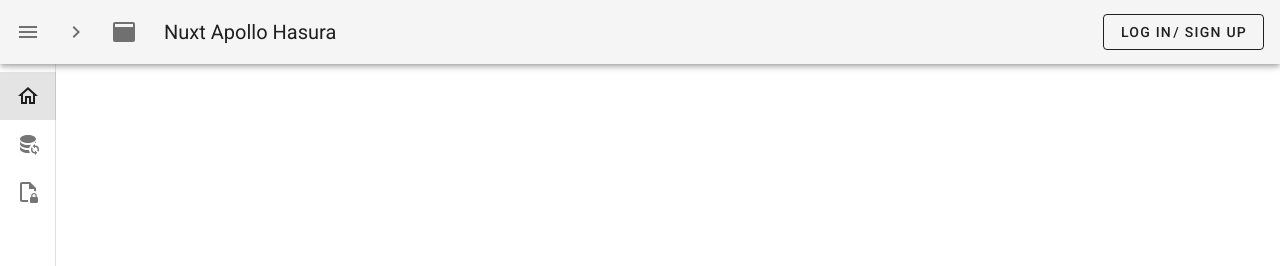
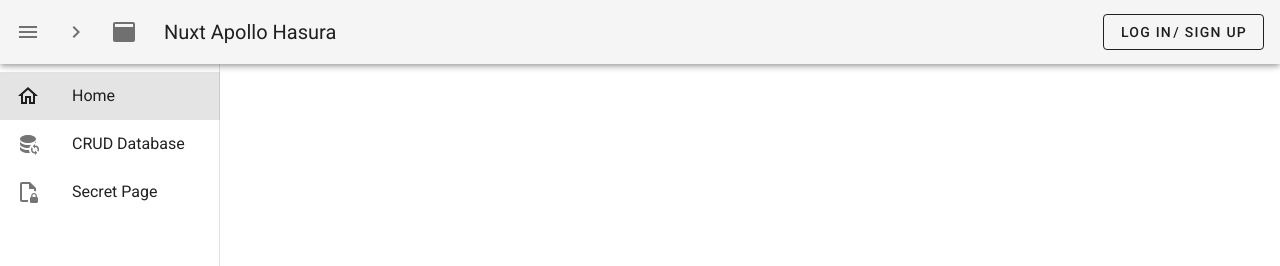
Before and after one commit to NLeSC/nuxt-apollo-hasura, a Nuxt app: page / in a window 1280 px wide. Shown: the top 266 px of the page. Built offline with nearby package versions, Linux system fonts and the light colour scheme.

Commit message:
Fix open sidepanel on mobile view

```diff
--- a/layouts/default.vue
+++ b/layouts/default.vue
@@ -2,7 +2,7 @@
   <v-app>
     <v-navigation-drawer
       v-model="drawer"
-      :mini-variant="miniVariant"
+      :mini-variant="$vuetify.breakpoint.xs"
       :clipped="clipped"
       fixed
       app
```
